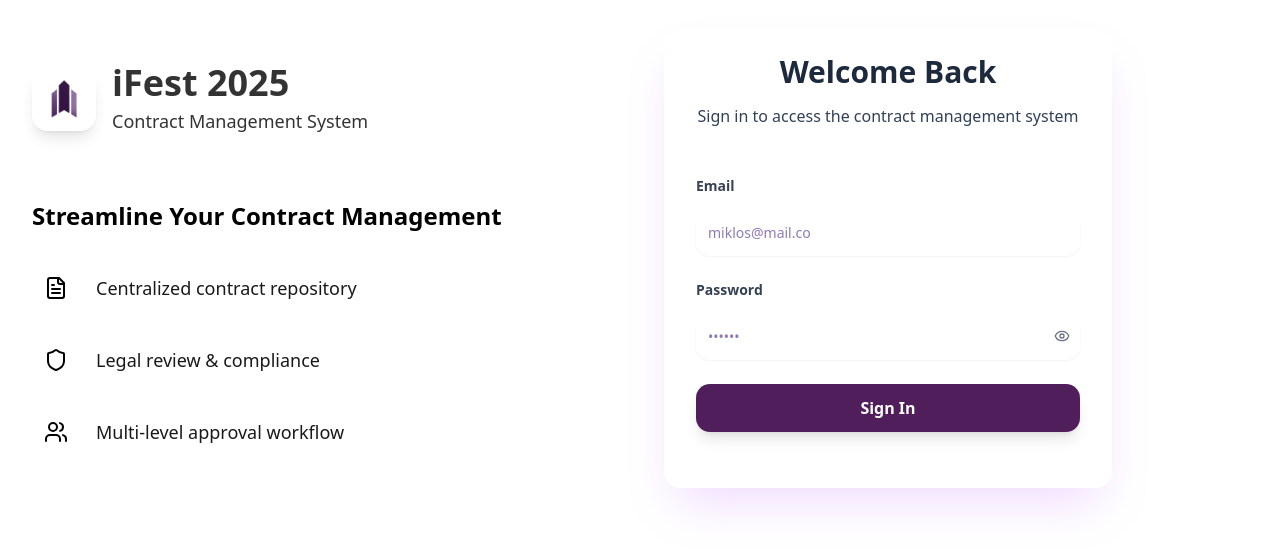
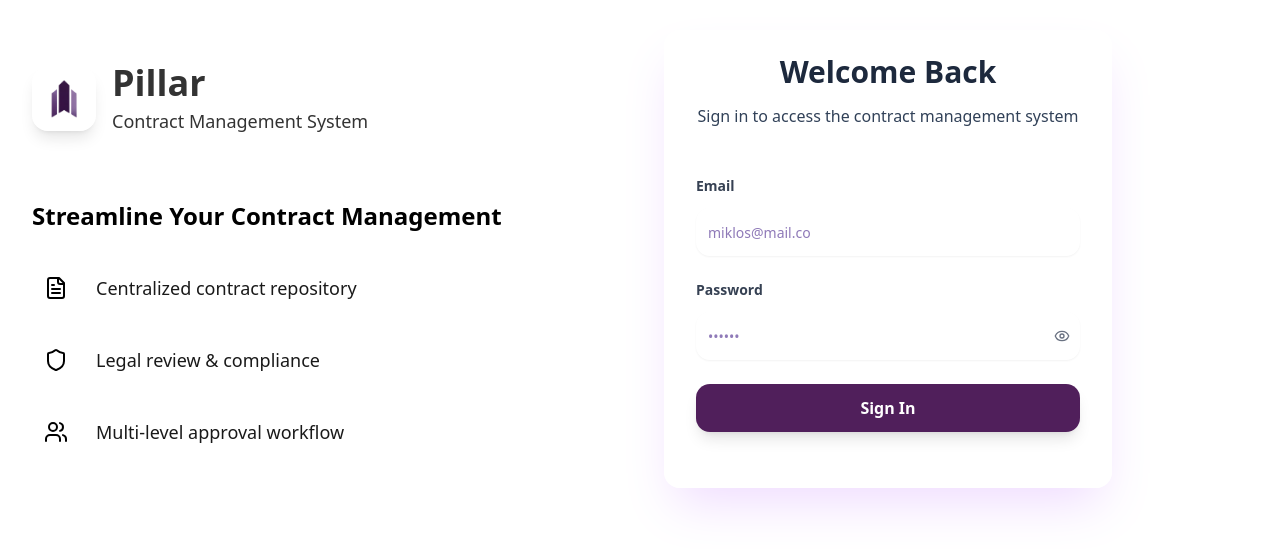
Before and after one commit to fauzanazz/pillar, a Next.js app in the folder frontend/: page / in a window 1280 px wide. Shown: the part 141-690 px from the top of the page. Built offline with nearby package versions, Linux system fonts and the light colour scheme; no server answers.

Commit message:
fix: final deployment

```diff
--- a/frontend/src/api/client.gen.ts
+++ b/frontend/src/api/client.gen.ts
@@ -22,7 +22,7 @@ export type CreateClientConfig<T extends ClientOptions = ClientOptions2> = (
 
 export const client = createClient(
   createConfig<ClientOptions2>({
-    baseURL: 'http://localhost:5001',
+    baseURL: 'https://api.ifest.fauzanazz.com',
     withCredentials: true,
   })
 );
--- a/frontend/src/api/types.gen.ts
+++ b/frontend/src/api/types.gen.ts
@@ -1,7 +1,7 @@
 // This file is auto-generated by @hey-api/openapi-ts
 
 export type ClientOptions = {
-  baseURL: 'http://localhost:5001' | (string & {});
+  baseURL: 'https://api.ifest.fauzanazz.com' | (string & {});
 };
 
 export type Contract = {
--- a/frontend/src/app/layout.tsx
+++ b/frontend/src/app/layout.tsx
@@ -4,7 +4,7 @@ import AuthGuard from '@/components/auth/AuthGuard';
 import './global.css';
 
 export const metadata: Metadata = {
-  title: 'iFest 2025 - Contract Management System',
+  title: 'Pillar 2025 - Contract Management System',
   description:
     'Professional contract management system for legal, internal, and management teams',
 };
--- a/frontend/src/app/login/page.tsx
+++ b/frontend/src/app/login/page.tsx
@@ -15,7 +15,7 @@ const LoginPage = () => {
             <div className="h-12 w-12 bg-white/20 backdrop-blur-sm rounded-xl flex items-center justify-center border border-white/30 shadow-lg p-2">
               <Image
                 src="/logo.png"
-                alt="iFest 2025 Logo"
+                alt="Pillar Logo"
                 width={32}
                 height={32}
                 className="w-8 h-8 object-contain"
@@ -23,7 +23,7 @@ const LoginPage = () => {
             </div>
             <div>
               <h1 className="text-2xl sm:text-3xl font-bold text-black">
-                iFest 2025
+                Pillar
               </h1>
               <p className="text-black text-sm sm:text-base font-medium">
                 Contract Management System
@@ -47,7 +47,7 @@ const LoginPage = () => {
               </div>
               <div>
                 <h1 className="text-4xl font-bold text-black/80 mb-1">
-                  iFest 2025
+                  Pillar
                 </h1>
                 <p className="text-black/80 text-lg font-medium">
                   Contract Management System
--- a/frontend/src/components/layout/Navigation.tsx
+++ b/frontend/src/components/layout/Navigation.tsx
@@ -49,7 +49,7 @@ const Navigation = () => {
               <div className="h-10 w-10 bg-[--twilight-gaze]/10 backdrop-blur-sm rounded-xl flex items-center justify-center border border-[--twilight-gaze]/20 shadow-sm p-2">
                 <Image
                   src="/logo.png"
-                  alt="iFest 2025 Logo"
+                  alt="Pillar Logo"
                   width={24}
                   height={24}
                   className="w-6 h-6 object-contain"
```
